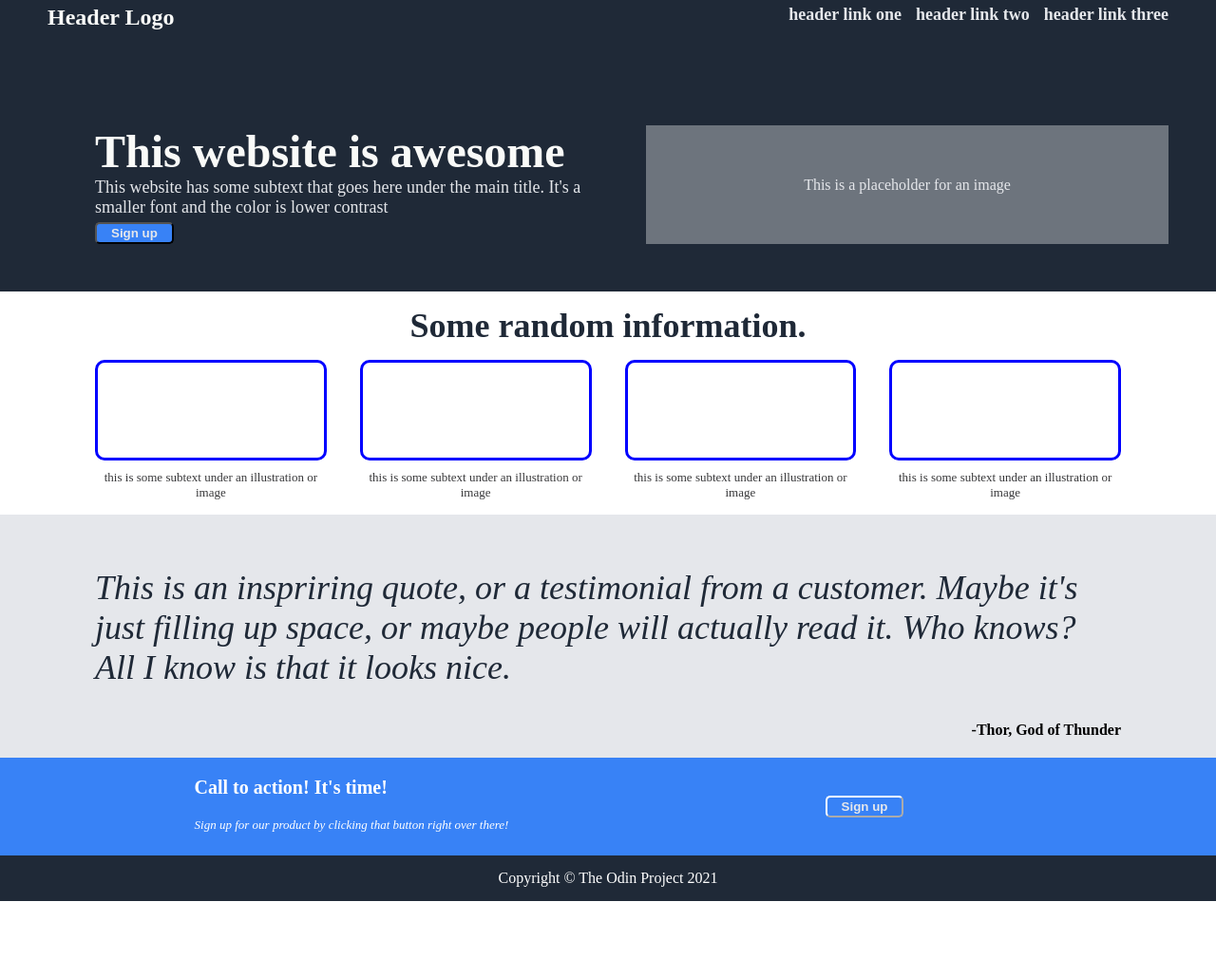
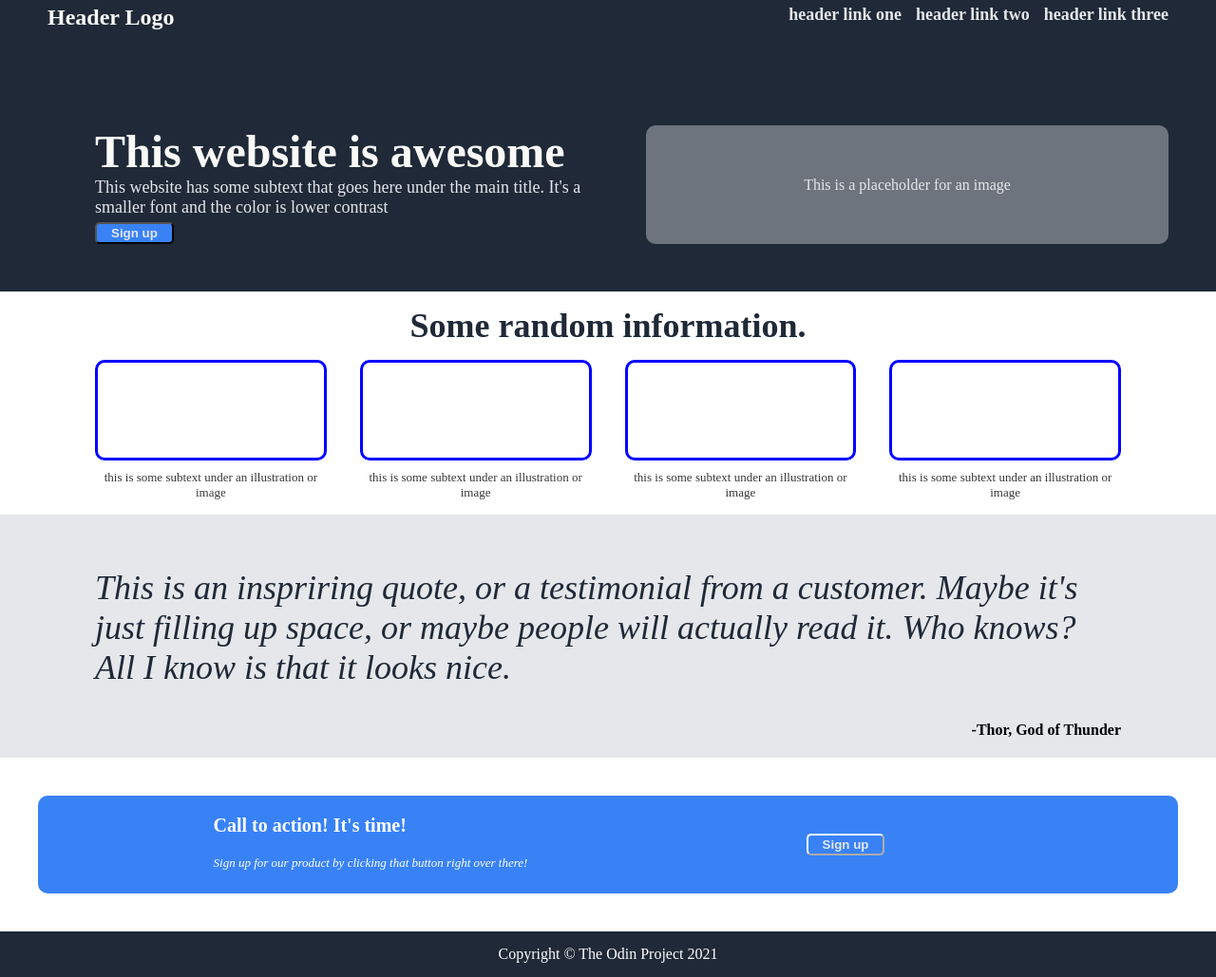
Before and after one commit to mcfidgi/Landing-Page, a plain HTML site: page index.html in a window 1280 px wide. Shown: the whole page at 95% size. Before the commit the page ends 949 px from the top, so only its background shows below. Drawn offline with Linux system fonts and the light colour scheme.

Commit message:
Add margin to the Call to Action section. Make it look a little nicer.

```diff
--- a/style.css
+++ b/style.css
@@ -105,6 +105,7 @@ h4 {
     justify-content: center;
     align-content: center;
     flex-wrap: wrap;
+    border-radius: 10px;
 }
 
 .RandomInfo {
@@ -182,6 +183,8 @@ p {
     padding-left: 100px;
     padding-right: 100px;
     justify-content: space-evenly;
+    margin: 40px;
+    border-radius: 10px;
 
 }
 
```
